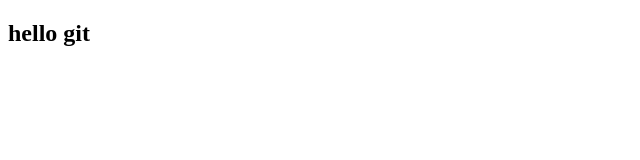
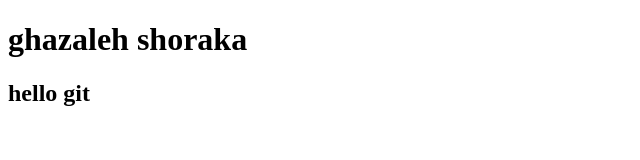
Before and after one commit to ghazisho59/git-project-one, a plain HTML site: page index.html in a window 1280 px wide. Shown: the whole page, without its empty margins (0-640 px from the left). Drawn offline with Linux system fonts and the light colour scheme.

Commit message:
ghaziadded

```diff
--- a/index.html
+++ b/index.html
@@ -6,6 +6,7 @@
     <title>Document</title>
 </head>
 <body>
+    <h1>ghazaleh shoraka</h1>
     <h2>hello git</h2>
 </body>
 </html>
```
